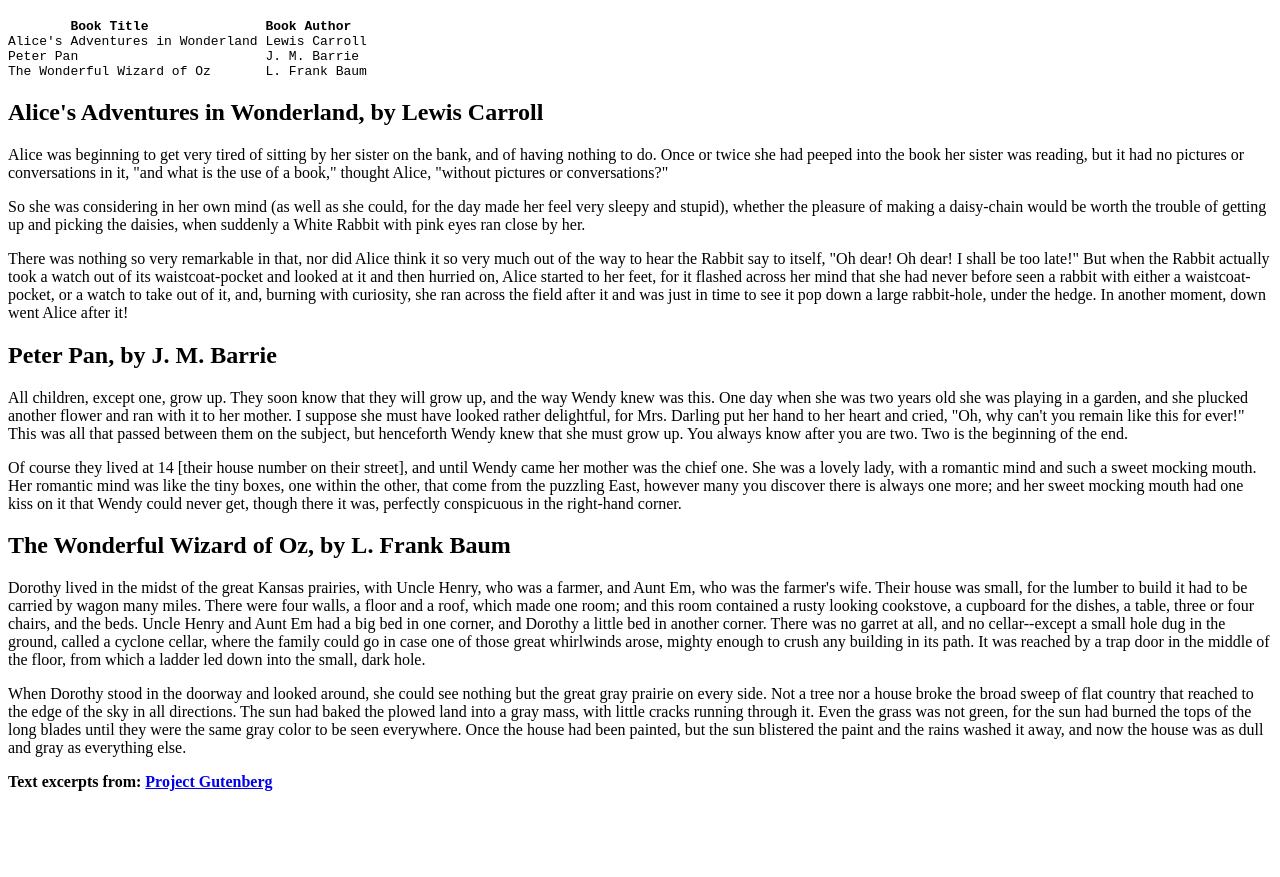
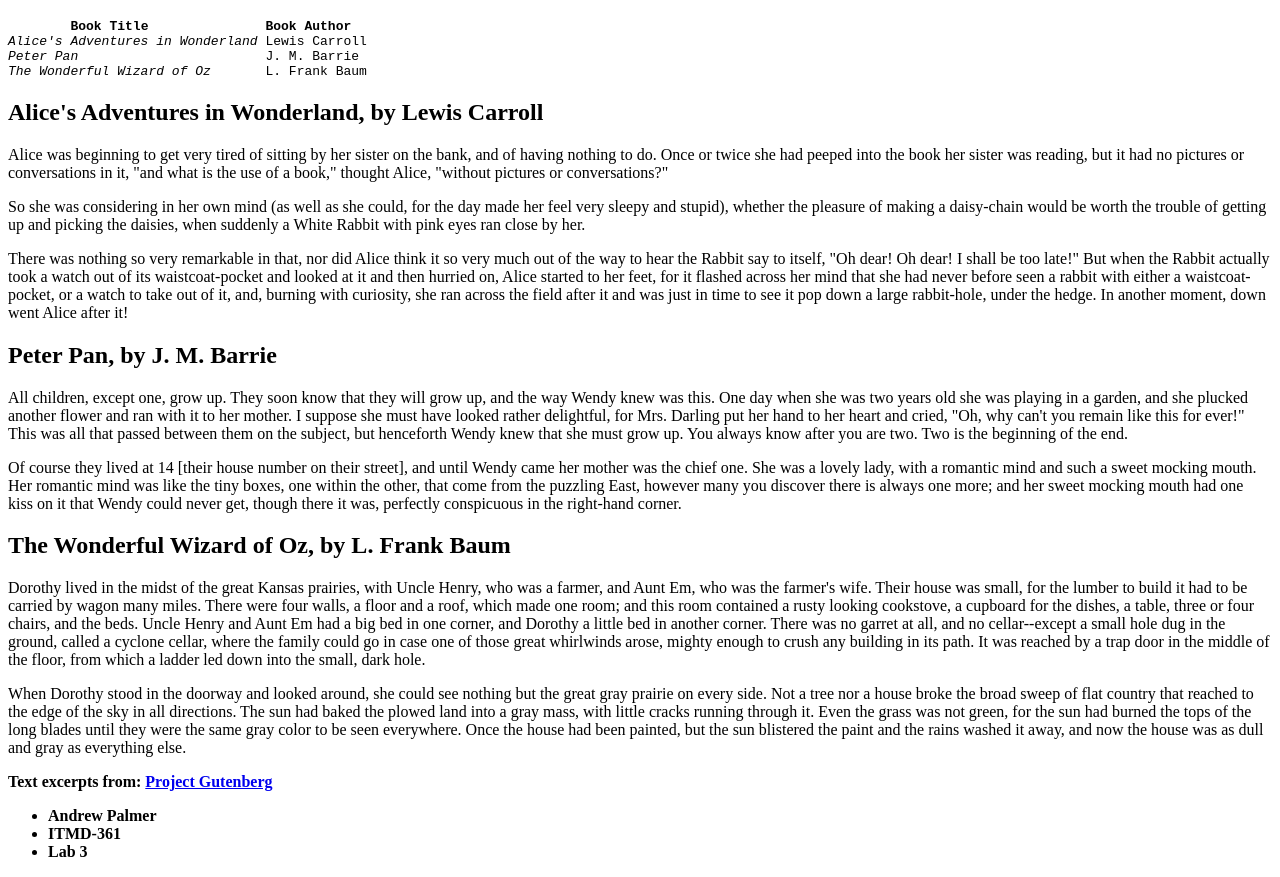
Before and after one commit to apalmer8/lab3, a plain HTML site: page index.html in a window 1280 px wide. Shown: the part 61-938 px from the top of the page. Before the commit the page ends 860 px from the top, so only its background shows below. Drawn offline with Linux system fonts and the light colour scheme.

Commit message:
Update index.html

```diff
--- a/index.html
+++ b/index.html
@@ -12,9 +12,9 @@
 
 <pre>
 	<strong>Book Title</strong>		 <strong>Book Author</strong>
-Alice's Adventures in Wonderland Lewis Carroll
-Peter Pan 			 J. M. Barrie
-The Wonderful Wizard of Oz 	 L. Frank Baum
+<i>Alice's Adventures in Wonderland</i> Lewis Carroll
+<i>Peter Pan</i> 			 J. M. Barrie
+<i>The Wonderful Wizard of Oz</i> 	 L. Frank Baum
 </pre>
 
 
@@ -44,6 +44,10 @@ The Wonderful Wizard of Oz 	 L. Frank Baum
 
 
 <strong>Text excerpts from: <a href="http://www.gutenberg.org">Project Gutenberg</a></strong>
-
+<ul>
+<li> <strong>Andrew Palmer</strong> </li>
+<li> <strong>ITMD-361</strong> </li>
+<li> <strong>Lab 3</strong> </li>
+</ul>
 </body>
 </html>
```
